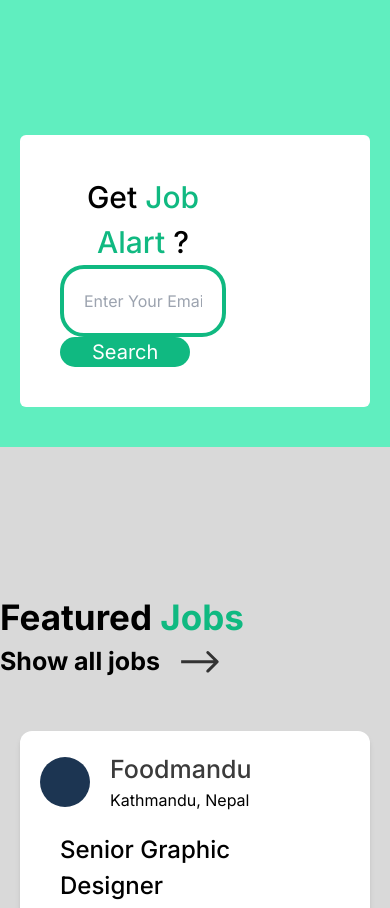
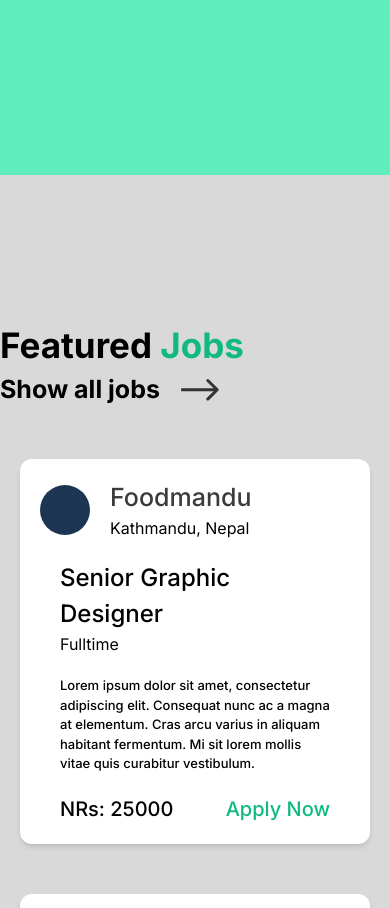
Before and after one commit to PerpetualOgechi/job-portal, a Next.js app: page / in a window 390 px wide. Shown: the part 3360-4268 px from the top of the page. Built offline with nearby package versions, Linux system fonts and the light colour scheme.

Commit message:
job atert

```diff
--- a/components/miniCategory/MiniCategory.jsx
+++ b/components/miniCategory/MiniCategory.jsx
@@ -83,7 +83,7 @@ const MiniCategory = () => {
                     }
 
                 </div>
-                <div className='bg-white w-full justify-between items-center rounded-md  py-10 pl-10  md:flex pr-36'>
+                <div className='hidden bg-white w-full justify-between items-center rounded-md  py-10 pl-10  md:flex pr-36'>
                     <div>
                         <h1 className='font-medium text-center text-[30px] sb:text-[44px]'>Get <span className='text-[#10B981]'>Job Alart</span> ?</h1>
                     </div>
```
